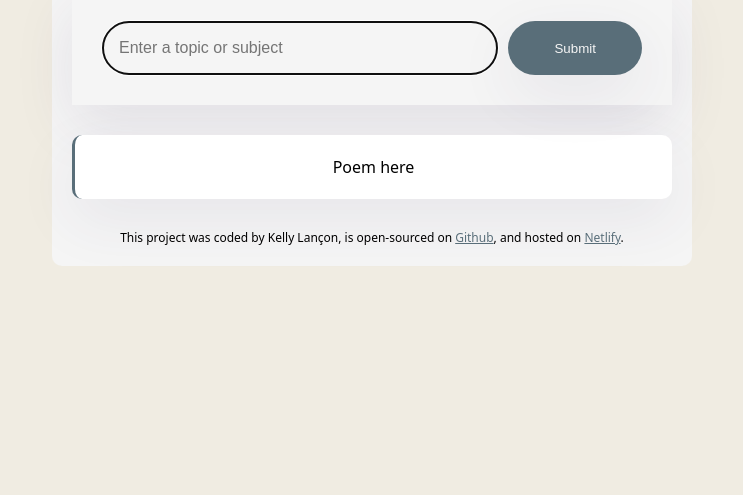
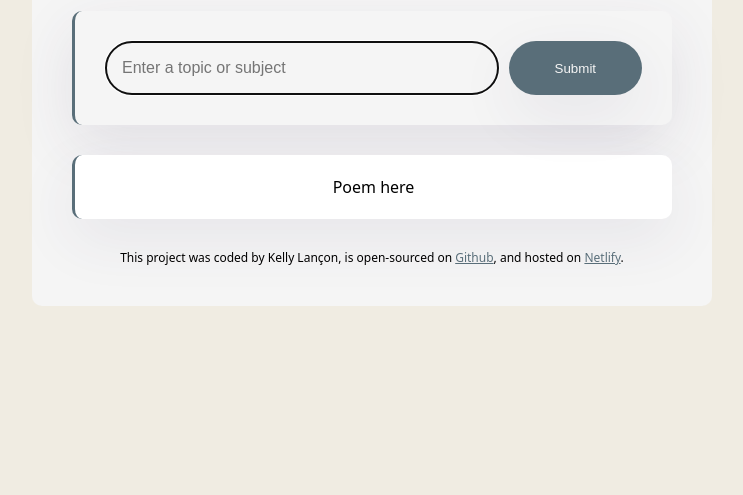
Before and after one commit to klanc0403/Poem-Generator, a plain HTML site: page index.html in a window 1280 px wide. Shown: the part 305-800 px from the top of the page, without its empty margins (268-1011 px from the left). Drawn offline with Linux system fonts and the light colour scheme.

Commit message:
Adjusted styling

```diff
--- a/src/styles.css
+++ b/src/styles.css
@@ -19,7 +19,7 @@ h1 {
     max-width: 600px;
     background-color: whitesmoke;
     border-radius: 10px;
-    padding: 20px;
+    padding: 40px;
 }
 
 header {
@@ -33,6 +33,9 @@ form {
     display: flex;
     box-shadow: 0px 20px 60px rgba(65, 50, 100, .1);
     margin-bottom: 30px;
+    border-left: 3px solid #596e79;
+    border-radius: 10px;
+
 }
 
 .instructions {
```
